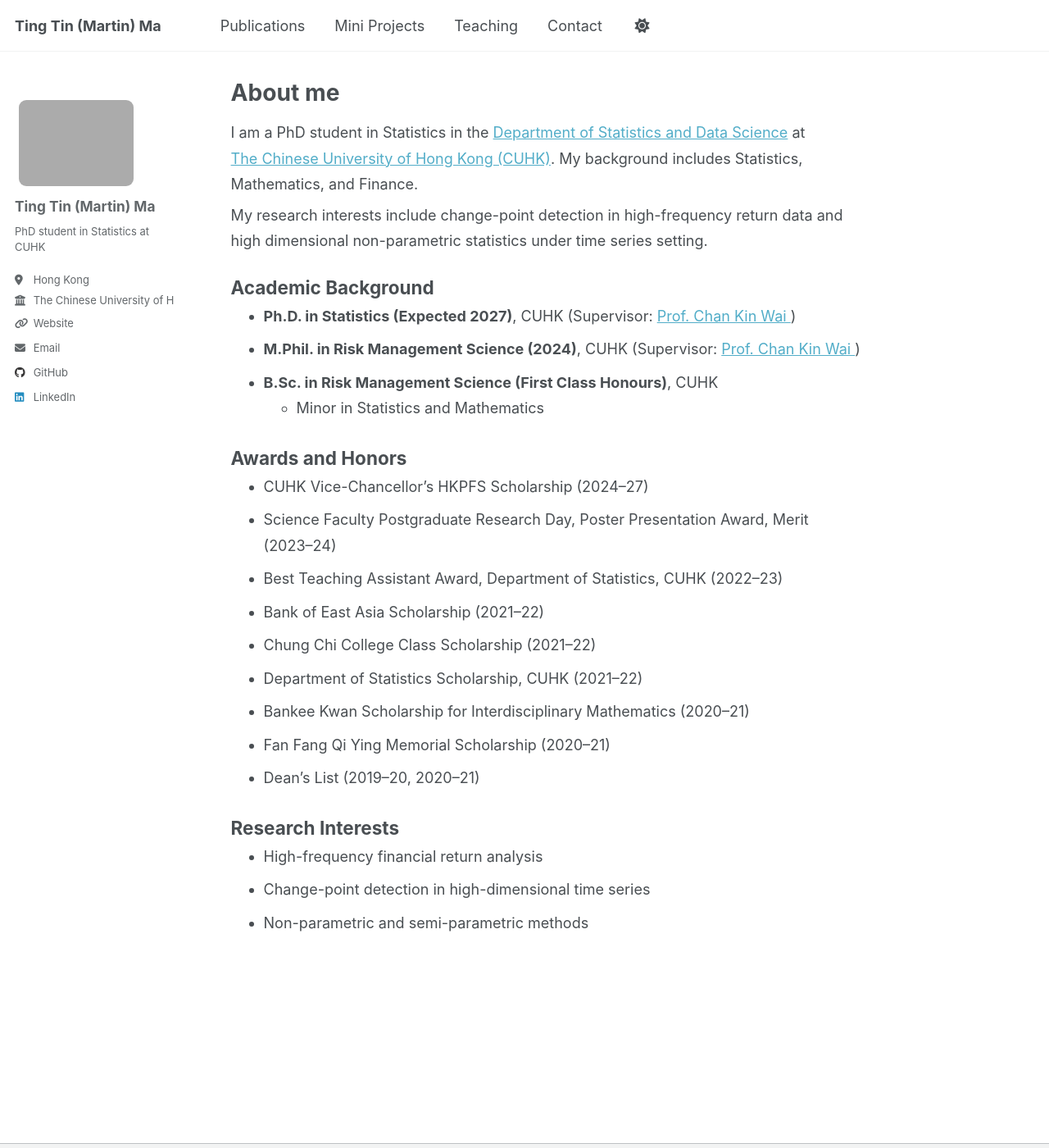
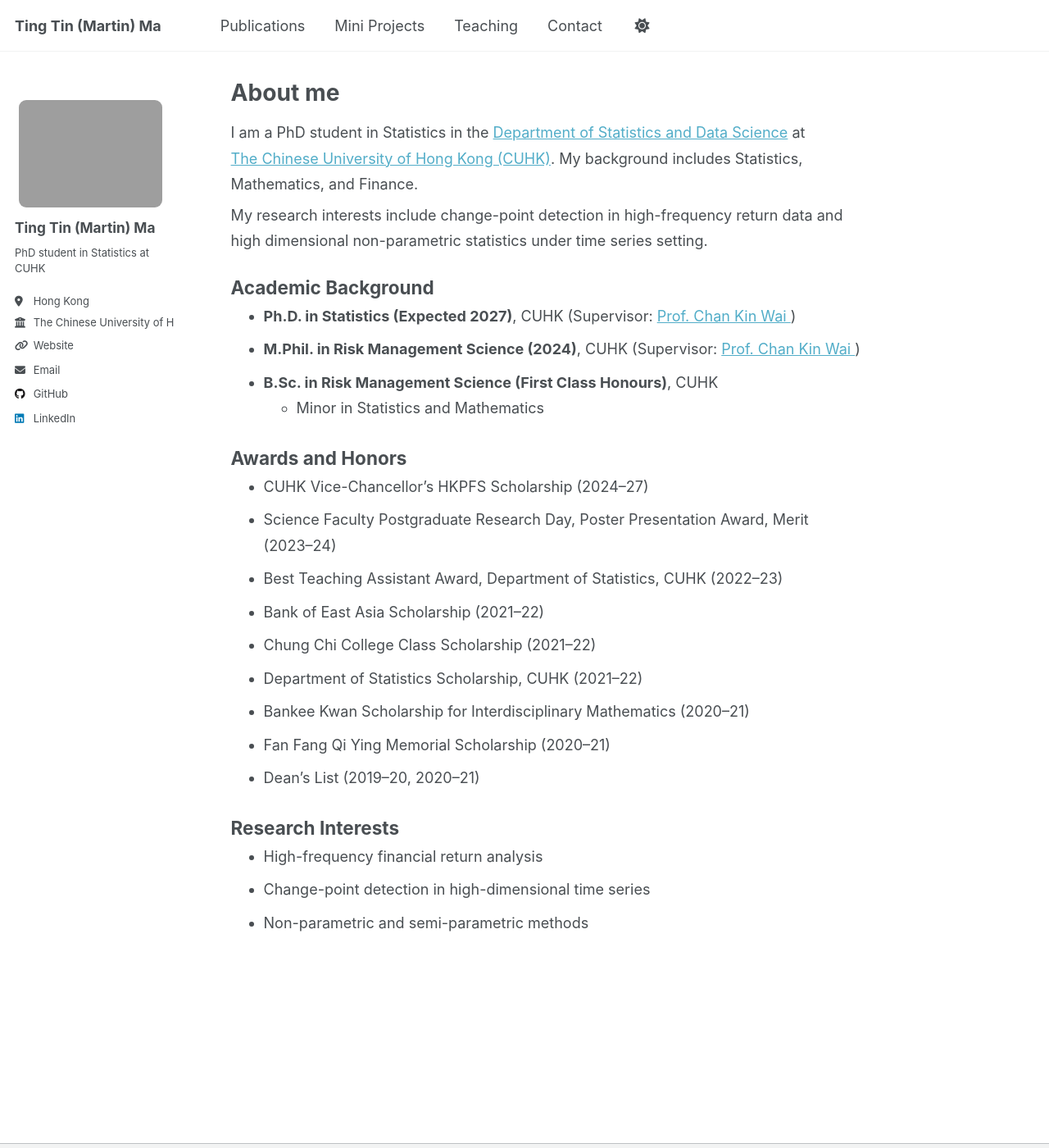
Before and after one commit to martinmtt0902/martinmtt0902.github.io, a Jekyll site: the page built from _pages/about.md, in a window 1280 px wide and 1400 px high. Shown: the whole window at 82% size. Built offline with Jekyll 4.4.1, drawn with Linux system fonts in a browser that asks for light colours; a script that is not in the unit is left out.

Commit message:
Adjust sidebar profile image and opacity

```diff
--- a/_sass/_custom.scss
+++ b/_sass/_custom.scss
@@ -38,13 +38,14 @@
 
 .sidebar {
   @include breakpoint($large) {
-    opacity: 0.86;
+    opacity: 1;
+    transition: none;
   }
 }
 
 .author__avatar img {
   @include breakpoint($large) {
-    max-width: 150px;
+    max-width: 185px;
     border-radius: 14px;
     border: 0;
   }
```
